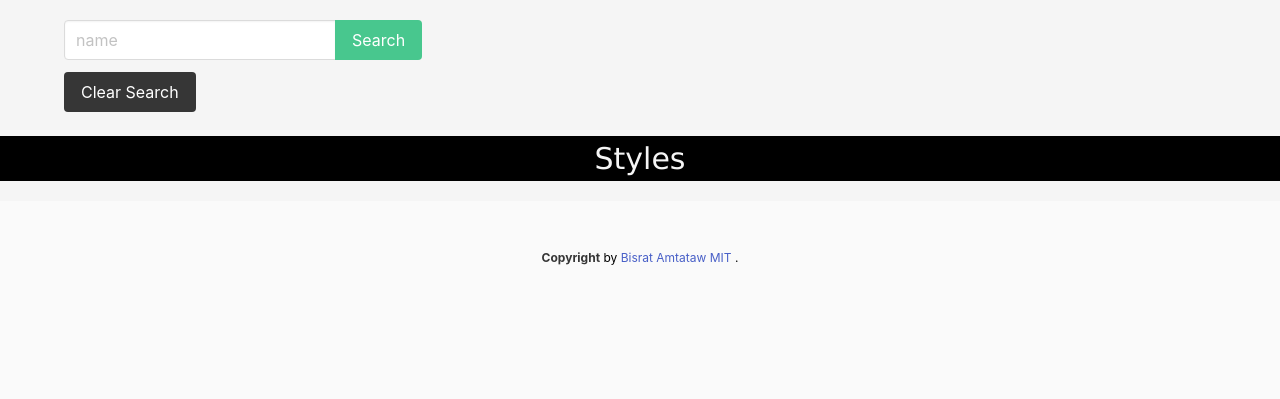
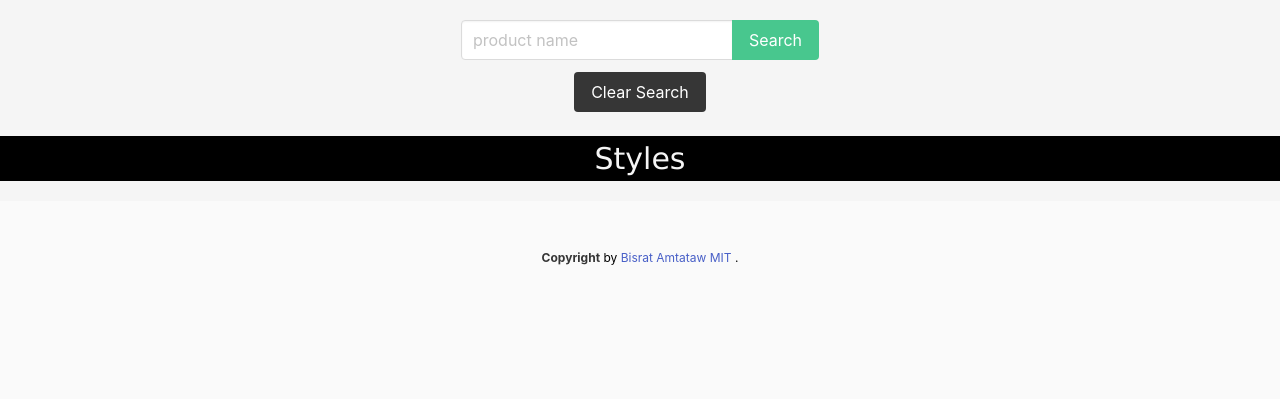
Before and after one commit to BISrat3/Style-App, a Django app: page /products/ in a window 1280 px wide. Shown: the part 121-520 px from the top of the page. Run offline with Django 4.2, Linux system fonts and the light colour scheme; data that the repository does not hold is empty.

Commit message:
align search in product page

```diff
--- a/main_style_app/static/styles/main.css
+++ b/main_style_app/static/styles/main.css
@@ -2,6 +2,7 @@ body{
     background-color: whitesmoke;
     color:black;
     min-height: 100vh;
+    margin: auto;
 }
 
 .h1_header{
@@ -48,6 +49,19 @@ p {
     font-size: 12px;
 }
 
+.mb-5{
+    text-align: center;
+
+}
+
+.field.has-addons.align{
+   display: flex;
+   justify-content: center;
+}
+
+/* .searchInput{
+    width:250px;
+} */
 .footer{
     position: bottom;
 }
--- a/main_style_app/templates/product_list.html
+++ b/main_style_app/templates/product_list.html
@@ -3,10 +3,10 @@
 <h1 class="header pt-5">Products </h1>
 
 <form class="mb-5" method="get">
-  <div class="field has-addons">
+  <div class="field has-addons align">
     <div class="control">
       <!--  Our input will search by name of artist  -->
-      <input class="input" type="text" name="name" placeholder="name" />
+      <input class="input searchInput" type="text" name="name" placeholder="product name" />
     </div>
     <div class="control">
       <input class="button is-success" type="submit" value="Search" />
```
